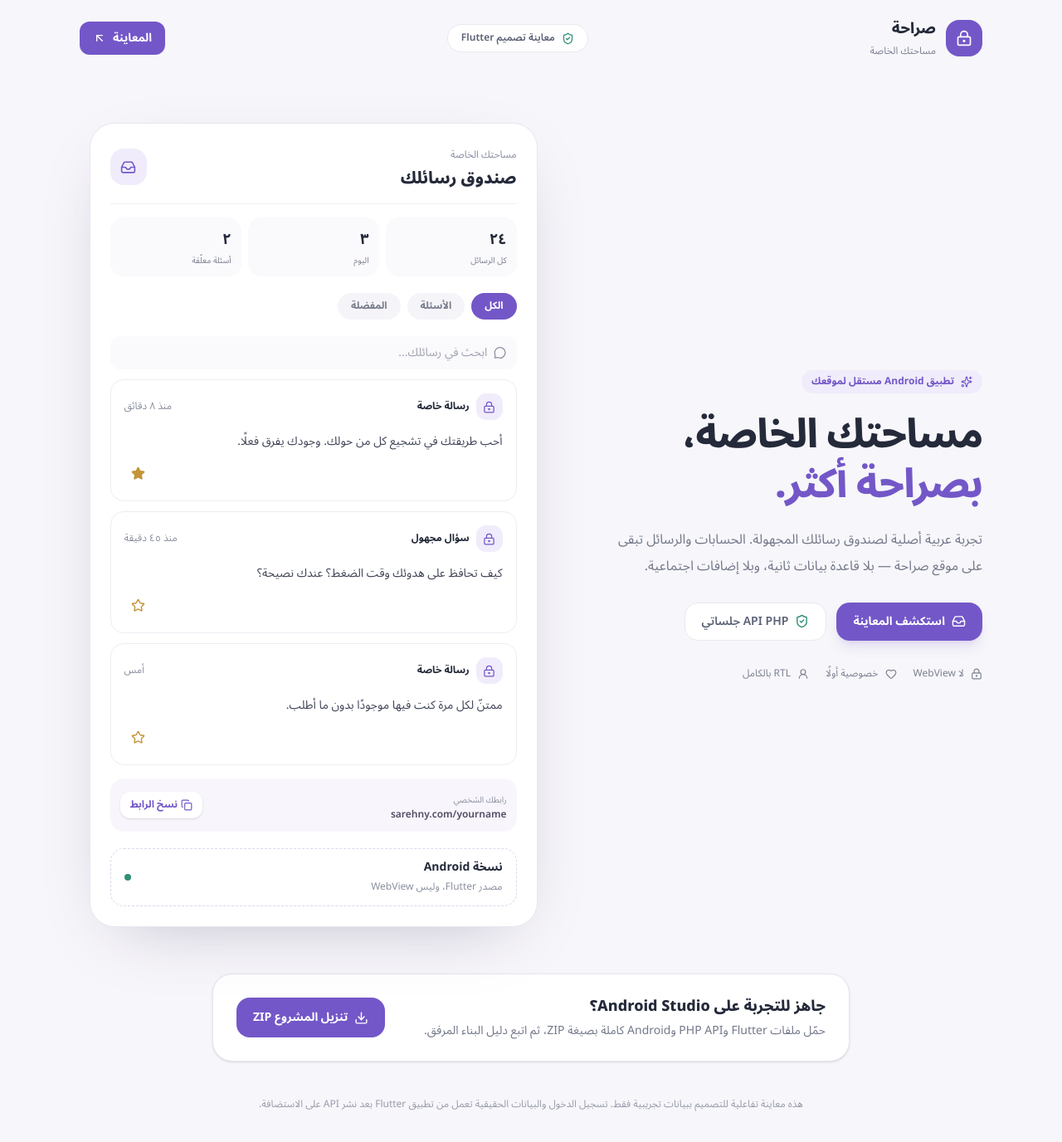
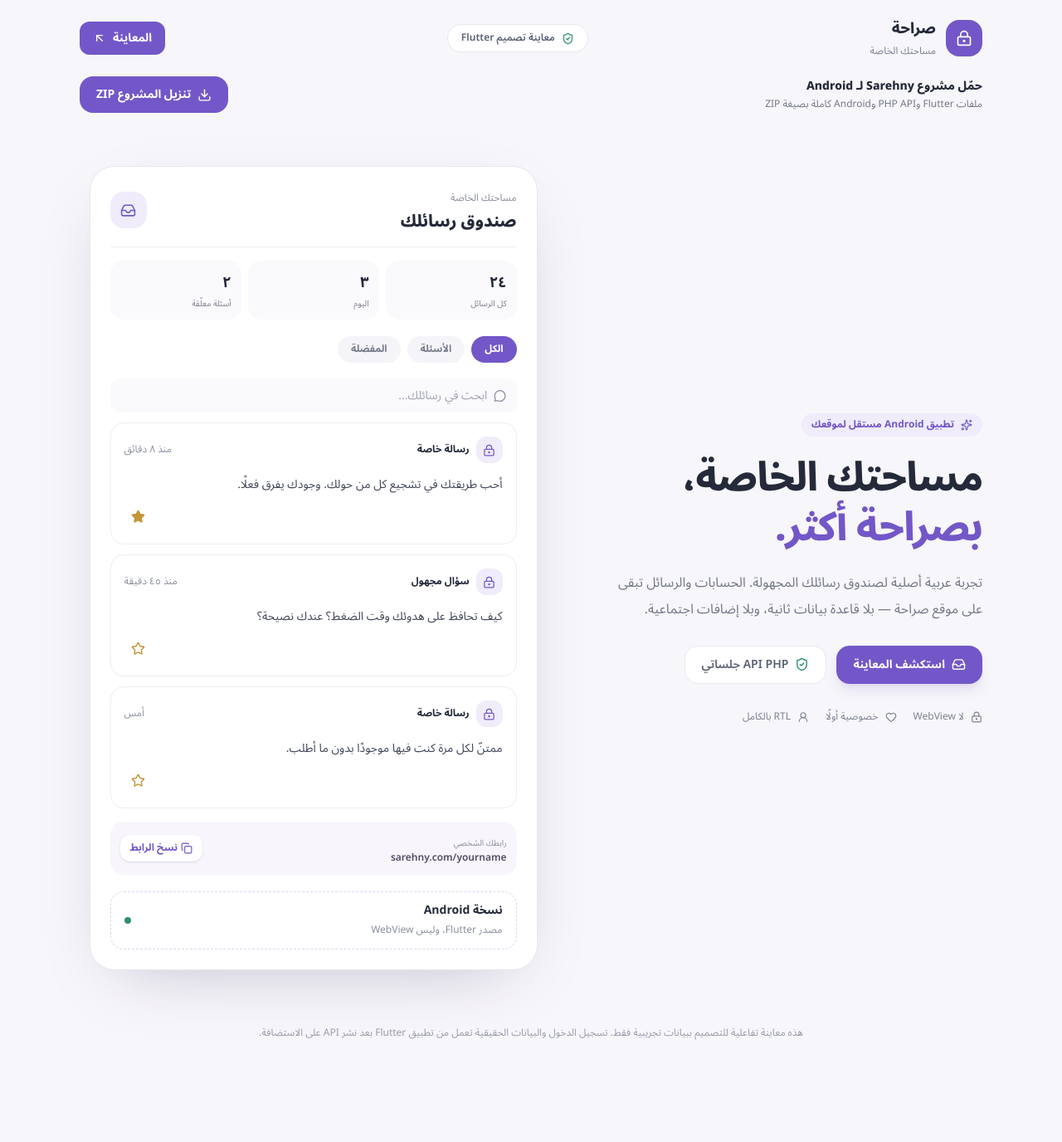
Before and after one commit to madkou666/sarehny, a Next.js app: page / in a window 1280 px wide. Shown: the top 1376 px of the page at 83% size. After the commit the page ends 1341 px from the top, so only its background shows below. Built offline with nearby package versions, Linux system fonts and the light colour scheme.

Commit message:
feat: add download section for Android project ZIP file
V0-Chat-Id: pdkpSVeTKYr

```diff
--- a/app/page.tsx
+++ b/app/page.tsx
@@ -26,6 +26,16 @@ export default function Home() {
         <span className="hidden items-center gap-2 rounded-full border border-[#eae8f0] bg-white px-4 py-2 text-xs font-semibold text-[#596074] sm:flex"><ShieldCheck size={15} className="text-[#2f8f76]" /> معاينة تصميم Flutter</span>
         <a className="flex items-center gap-2 rounded-xl bg-[#7357c8] px-4 py-2.5 text-sm font-bold text-white" href="#inbox">المعاينة <ArrowUpLeft size={16} /></a>
       </header>
+      <section aria-labelledby="download-title" className="mx-auto mb-2 flex w-full max-w-6xl flex-col items-center justify-between gap-3 px-5 sm:flex-row sm:px-8">
+        <div className="text-center sm:text-right">
+          <h2 id="download-title" className="text-sm font-extrabold">حمّل مشروع Sarehny لـ Android</h2>
+          <p className="mt-1 text-xs text-[#73788a]">ملفات Flutter وPHP API وAndroid كاملة بصيغة ZIP</p>
+        </div>
+        <a href="/downloads/saraha-android-project.zip" download className="inline-flex min-h-11 w-full shrink-0 items-center justify-center gap-2 rounded-2xl bg-[#7357c8] px-5 py-2.5 text-sm font-bold text-white transition hover:bg-[#6145b8] focus-visible:outline-2 focus-visible:outline-offset-2 focus-visible:outline-[#7357c8] sm:w-auto">
+          <Download size={17} aria-hidden="true" />
+          تنزيل المشروع ZIP
+        </a>
+      </section>
       <section className="mx-auto grid max-w-6xl items-center gap-10 px-5 pb-10 pt-8 sm:px-8 lg:grid-cols-[.9fr_1.1fr] lg:gap-16 lg:pb-16 lg:pt-14">
         <div className="max-w-xl">
           <span className="inline-flex items-center gap-2 rounded-full bg-[#f0ecfb] px-3 py-1.5 text-xs font-bold text-[#7357c8]"><Sparkles size={14} /> تطبيق Android مستقل لموقعك</span>
@@ -44,16 +54,6 @@ export default function Home() {
           <div className="mt-5 flex items-center justify-between rounded-2xl border border-dashed border-[#ddd7eb] px-4 py-3"><span><strong className="block text-sm">نسخة Android</strong><small className="text-xs text-[#8b90a0]">مصدر Flutter، وليس WebView</small></span><span className="size-2 rounded-full bg-[#2f8f76]" aria-label="تصميم RTL" /></div>
         </section>
       </section>
-      <section aria-labelledby="download-title" className="mx-auto -mt-2 mb-10 flex w-full max-w-3xl flex-col items-center justify-between gap-5 rounded-3xl border border-[#e9e6f1] bg-white px-5 py-6 shadow-sm sm:flex-row sm:px-7">
-        <div className="text-center sm:text-right">
-          <h2 id="download-title" className="text-lg font-extrabold">جاهز للتجربة على Android Studio؟</h2>
-          <p className="mt-1 text-sm leading-6 text-[#73788a]">حمّل ملفات Flutter وPHP API وAndroid كاملة بصيغة ZIP، ثم اتبع دليل البناء المرفق.</p>
-        </div>
-        <a href="/downloads/saraha-android-project.zip" download className="inline-flex min-h-12 w-full shrink-0 items-center justify-center gap-2 rounded-2xl bg-[#7357c8] px-5 py-3 text-sm font-bold text-white transition hover:bg-[#6145b8] focus-visible:outline-2 focus-visible:outline-offset-2 focus-visible:outline-[#7357c8] sm:w-auto">
-          <Download size={17} aria-hidden="true" />
-          تنزيل المشروع ZIP
-        </a>
-      </section>
       <footer className="mx-auto max-w-6xl px-5 pb-9 text-center text-xs leading-6 text-[#989cac] sm:px-8">هذه معاينة تفاعلية للتصميم ببيانات تجريبية فقط. تسجيل الدخول والبيانات الحقيقية تعمل من تطبيق Flutter بعد نشر API على الاستضافة.</footer>
     </main>
   )
```
